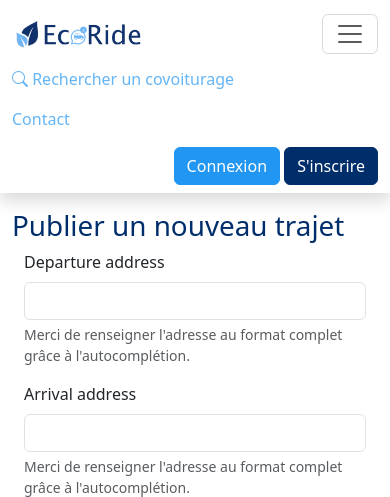
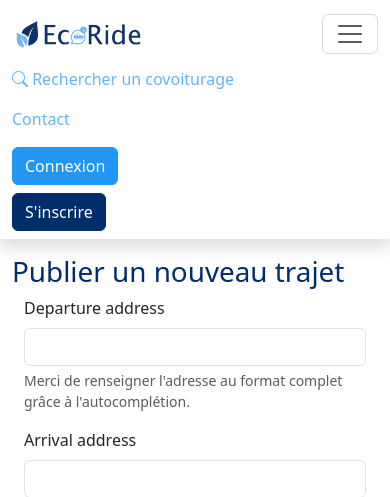
Before and after one commit to enzopcht/ecoride, a Symfony app: template app/templates/add_ride/index.html.twig in a window 390 px wide, after a click that opens the changed part. Shown: the top 497 px of the page. Run offline with Twig, Linux system fonts and the light colour scheme; the template is opened without the code that fills it, so the values that code supplies are empty; form fields are guessed from the names that the template uses; some libraries are stand-ins or nearby versions.

Commit message:
fix(navbar-mobile): Adjusting the navbar in mobile mode

```diff
--- a/app/templates/base.html.twig
+++ b/app/templates/base.html.twig
@@ -23,7 +23,7 @@
 			<nav id="nav" class="navbar navbar-expand-lg shadow">
 				<div class="container-fluid">
 					<a href="{{ path('app_home') }}" class="navbar-brand">
-						<img src="/assets/images/logo.png" alt="Logo" height="40" class="d-inline-block align-text-top">
+						<img src="/assets/images/logo.png" alt="Logo" height="40" class="d-inline-block align-text-top ">
 					</a>
 					<button class="navbar-toggler" type="button" data-bs-toggle="collapse" data-bs-target="#navbarSupportedContent" aria-controls="navbarSupportedContent" aria-expanded="false" aria-label="Toggle navigation">
 						<span class="navbar-toggler-icon"></span>
@@ -39,13 +39,21 @@
 								<a class="nav-link text-secondary" aria-current="page" href="#">Contact</a>
 							</li>
 						</ul>
-						<div class="text-end">
+						<div class="ms-auto ms-lg-0 d-flex flex-column flex-lg-row gap-2">
 						{% if app.user %}
-							<a href="{{ path('app_dashboard') }}" class="btn btn-primary">Tableau de bord</a>
-							<a href="{{ path('app_logout') }}" class="btn btn-danger">Déconnexion</a>
+							<div>
+								<a href="{{ path('app_dashboard') }}" class="btn btn-primary">Tableau de bord</a>
+							</div>
+							<div>
+								<a href="{{ path('app_logout') }}" class="btn btn-danger">Déconnexion</a>
+							</div>
 						{% else %}
-							<a href="{{ path('app_login') }}" class="btn btn-primary">Connexion</a>
-							<a href="{{ path('app_registration') }}" class="btn btn-dark">S'inscrire</a>
+							<div>
+								<a href="{{ path('app_login') }}" class="btn btn-primary">Connexion</a>
+							</div>
+							<div>
+								<a href="{{ path('app_registration') }}" class="btn btn-dark">S'inscrire</a>
+							</div>
 						{% endif %}
 						</div>
 					</div>
```
